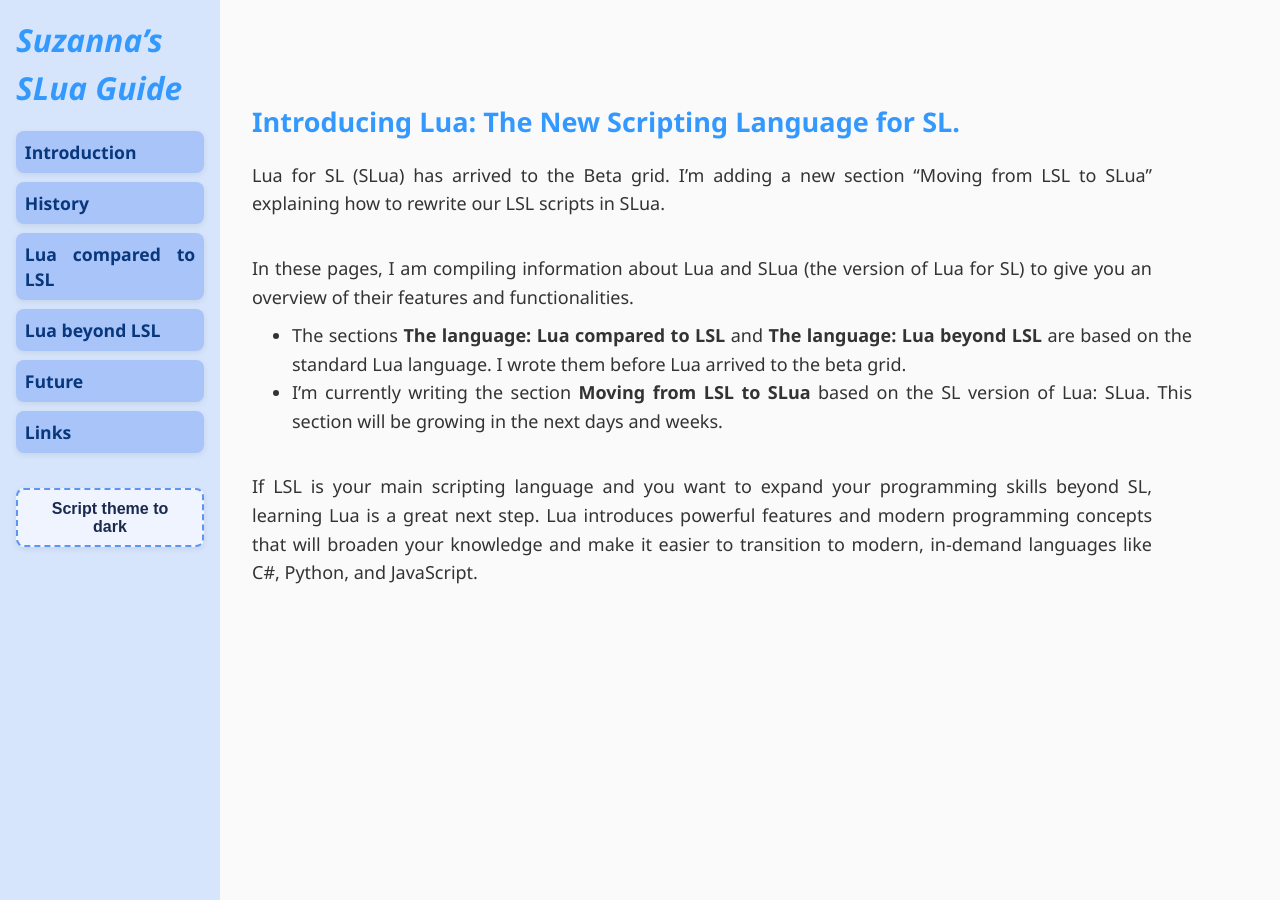
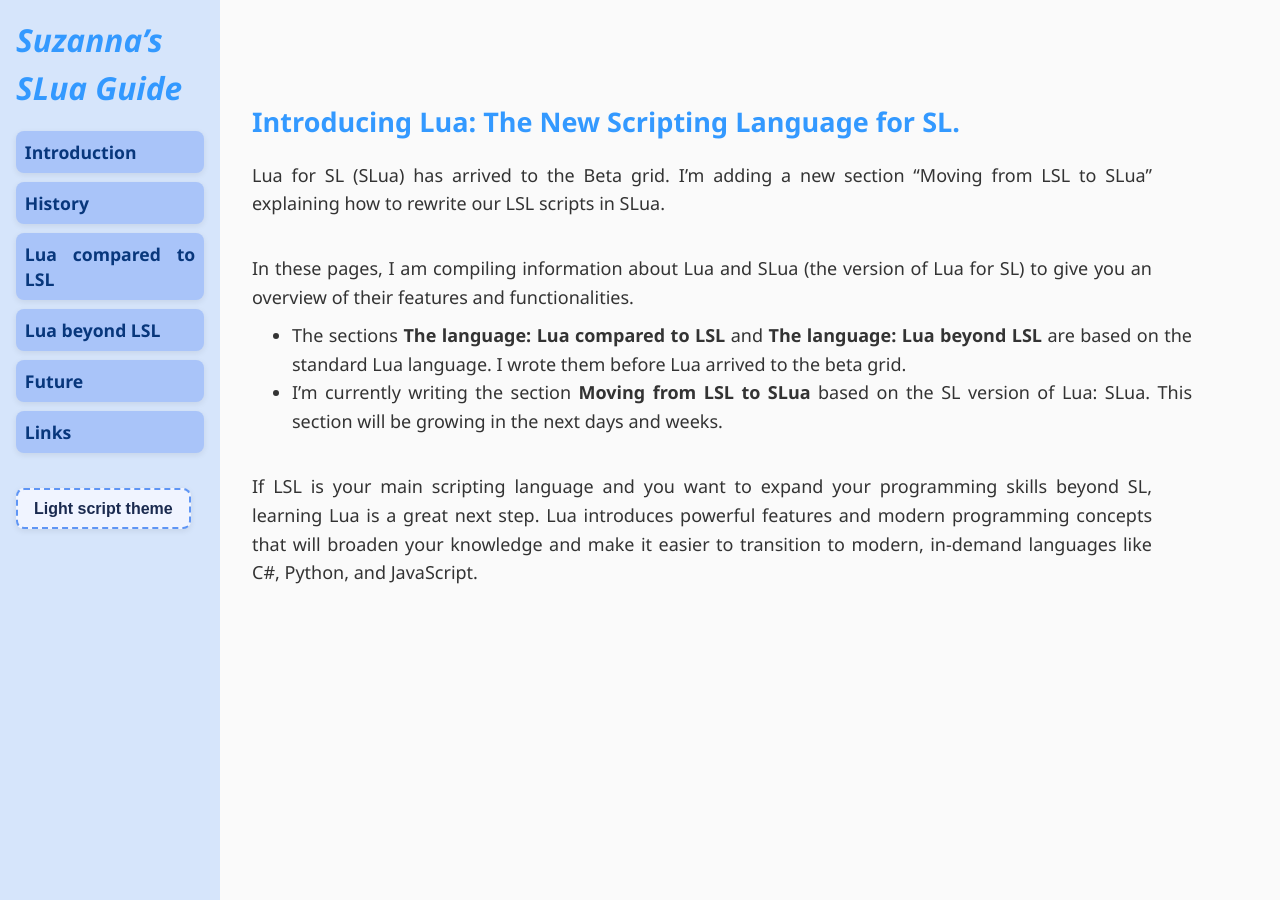
Before and after one commit to Suzanna-Linn/slua, a Jekyll site: the page built from docs/index.md, in a window 1280 px wide. Built offline with Jekyll 4.4.1, drawn with Linux system fonts in a browser that asks for light colours; nearby versions of some CDN libraries; comment, search, counter and statistics services are not loaded.

Commit message:
Update sidebar.html

```diff
--- a/docs/_includes/sidebar.html
+++ b/docs/_includes/sidebar.html
@@ -9,5 +9,5 @@
     <li><a href="/slua/links" class="page-link">Links</a></li>
   </ul>
   <br>
-  <button id="theme-toggle" class="theme-toggle">Script theme to dark</button>
+  <button id="theme-toggle" class="theme-toggle">Light script theme</button>
 </nav>
```
